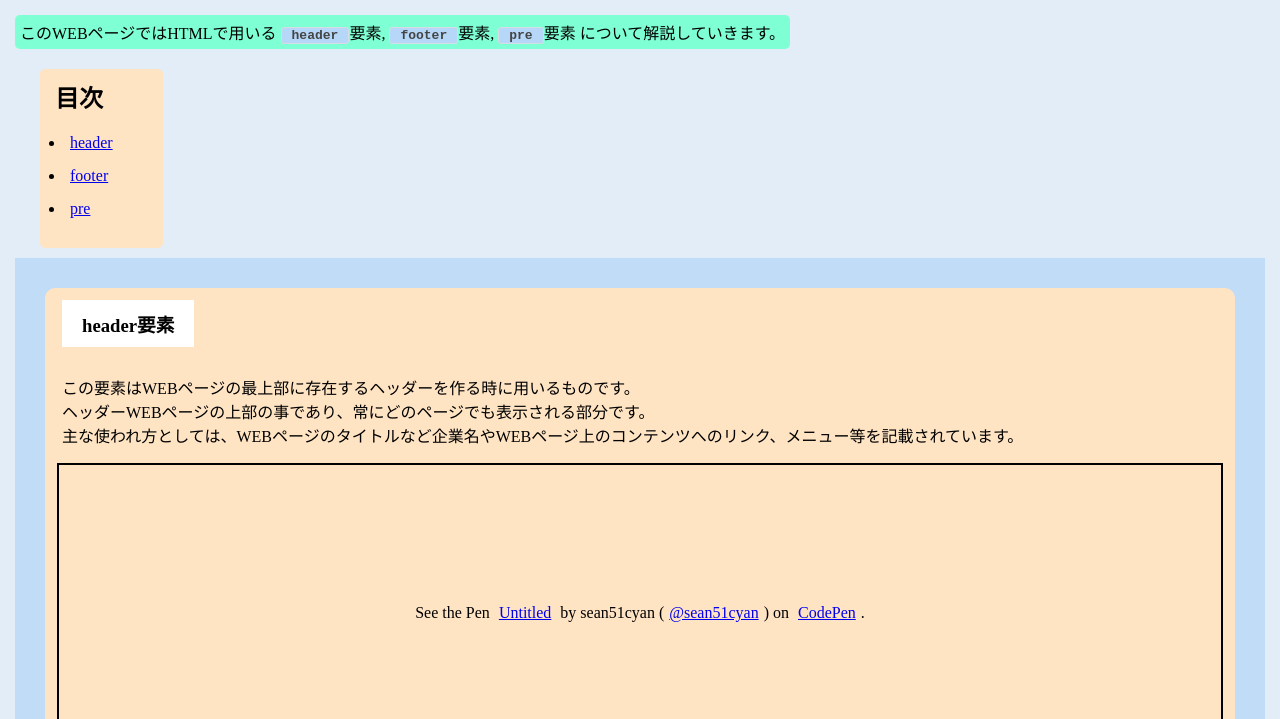
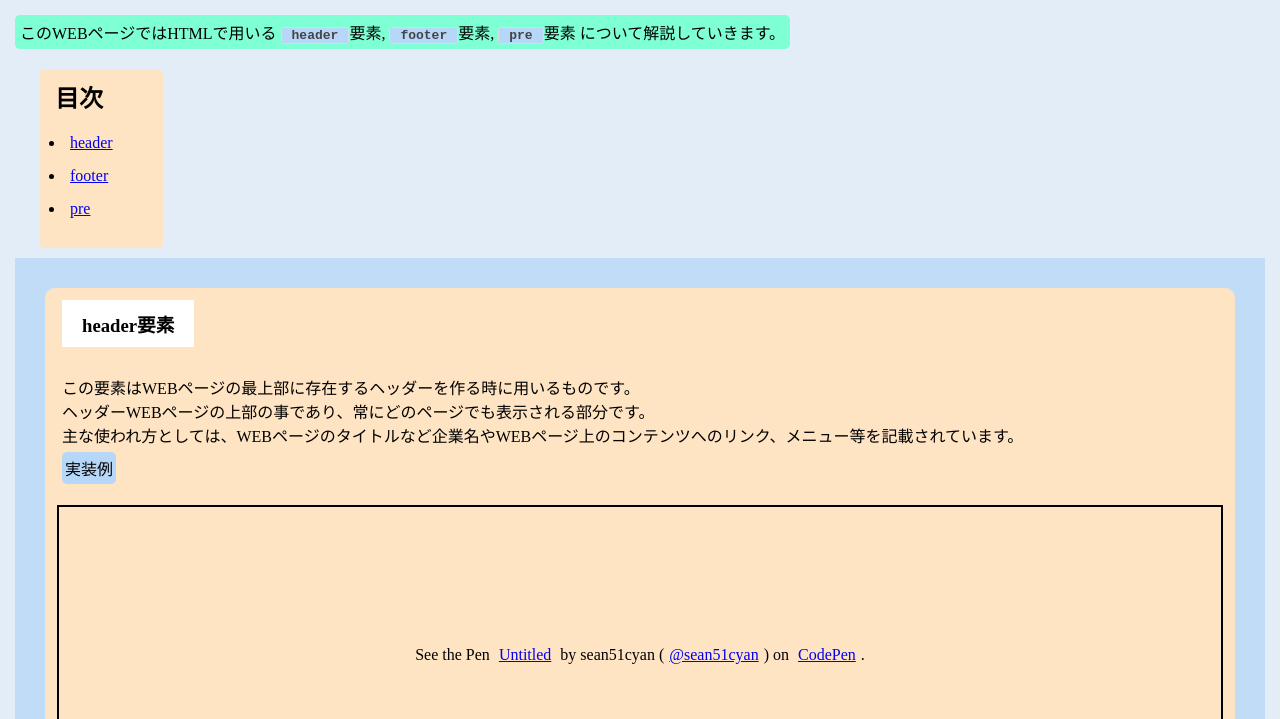
Before and after one commit to sean51cyan/webp2021_e2, a plain HTML site: page index.html in a window 1280 px wide. Shown: the part 81-800 px from the top of the page. Drawn offline with nearby package versions, Linux system fonts and the light colour scheme; a script that the page names is missing.

Commit message:
Update index.html

```diff
--- a/index.html
+++ b/index.html
@@ -40,6 +40,7 @@
             <p>ヘッダーWEBページの上部の事であり、常にどのページでも表示される部分です。</p>
             <p>主な使われ方としては、WEBページのタイトルなど企業名やWEBページ上のコンテンツへのリンク、メニュー等を記載されています。</p>
 
+            <p class="example">実装例</p>
             <p class="codepen" data-height="300" data-default-tab="html,result" data-slug-hash="YzxaeRo"
                 data-preview="true" data-user="sean51cyan"
                 style="height: 300px; box-sizing: border-box; display: flex; align-items: center; justify-content: center; border: 2px solid; margin: 1em 0; padding: 1em;">
```
